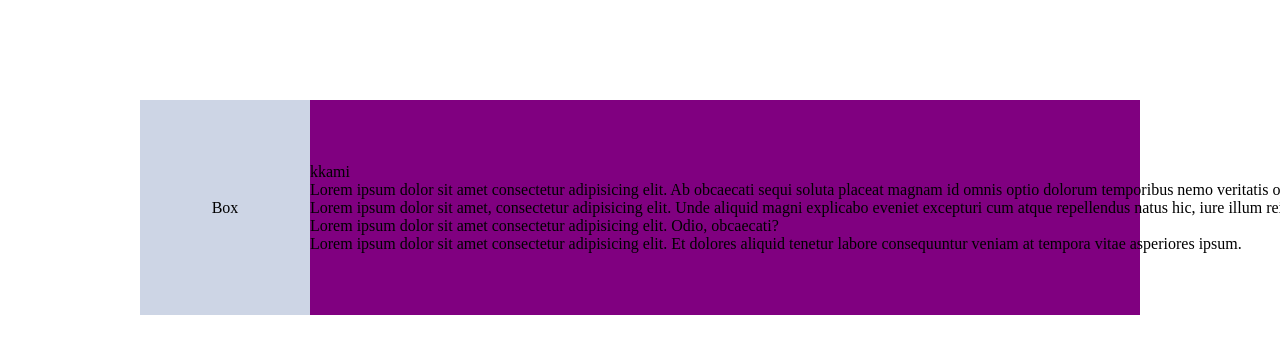
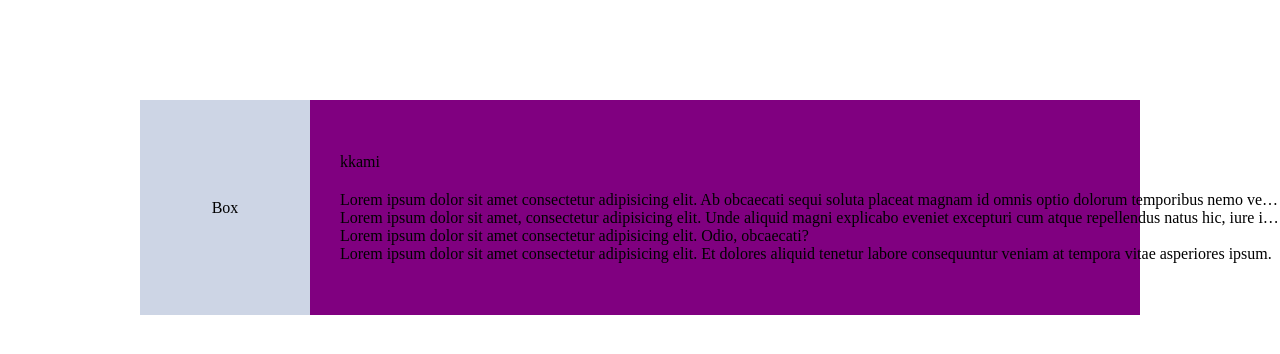
Before and after one commit to kkaminipin/test, a plain HTML site: page index.html in a window 1280 px wide. Shown: the top 354 px of the page. Drawn offline with Linux system fonts and the light colour scheme.

Commit message:
css style 짜잘한 수정..

```diff
--- a/index.html
+++ b/index.html
@@ -46,6 +46,10 @@
       }
       .content .right {
         width: 100%;
+        padding: 30px;
+      }
+      .content .right .name {
+        margin-bottom: 20px;
       }
     </style>
   </head>
```
